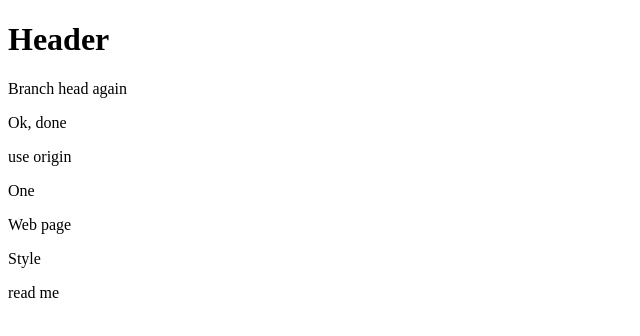
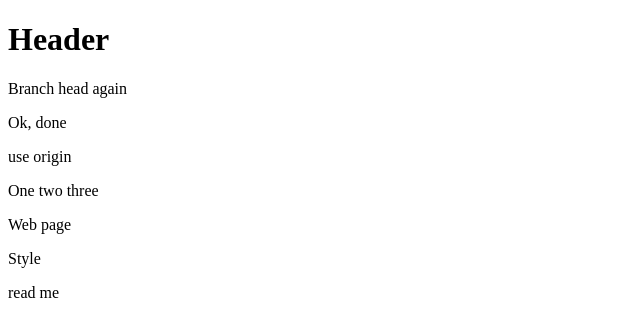
Before and after one commit to Star1One/StarCode, a plain HTML site: page index.html in a window 1280 px wide. Shown: the full height of the page, 0-640 px from the left. Drawn offline with Linux system fonts and the light colour scheme.

Commit message:
Comflict

```diff
--- a/index.html
+++ b/index.html
@@ -13,7 +13,7 @@
     <p>Branch head again</p>
     <span>Ok, done</span>
     <p>use origin</p>
-    <span>One</span>
+    <span>One two three</span>
 
 
     <footer>
```
